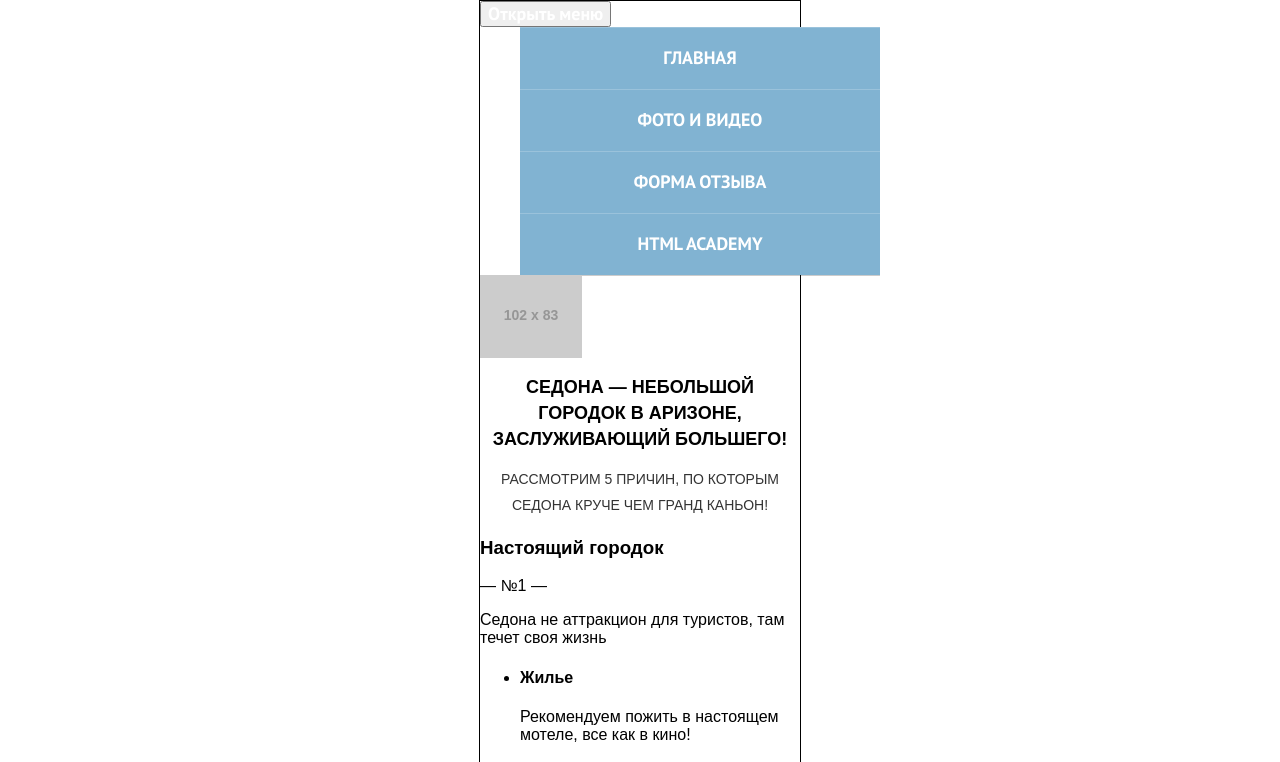
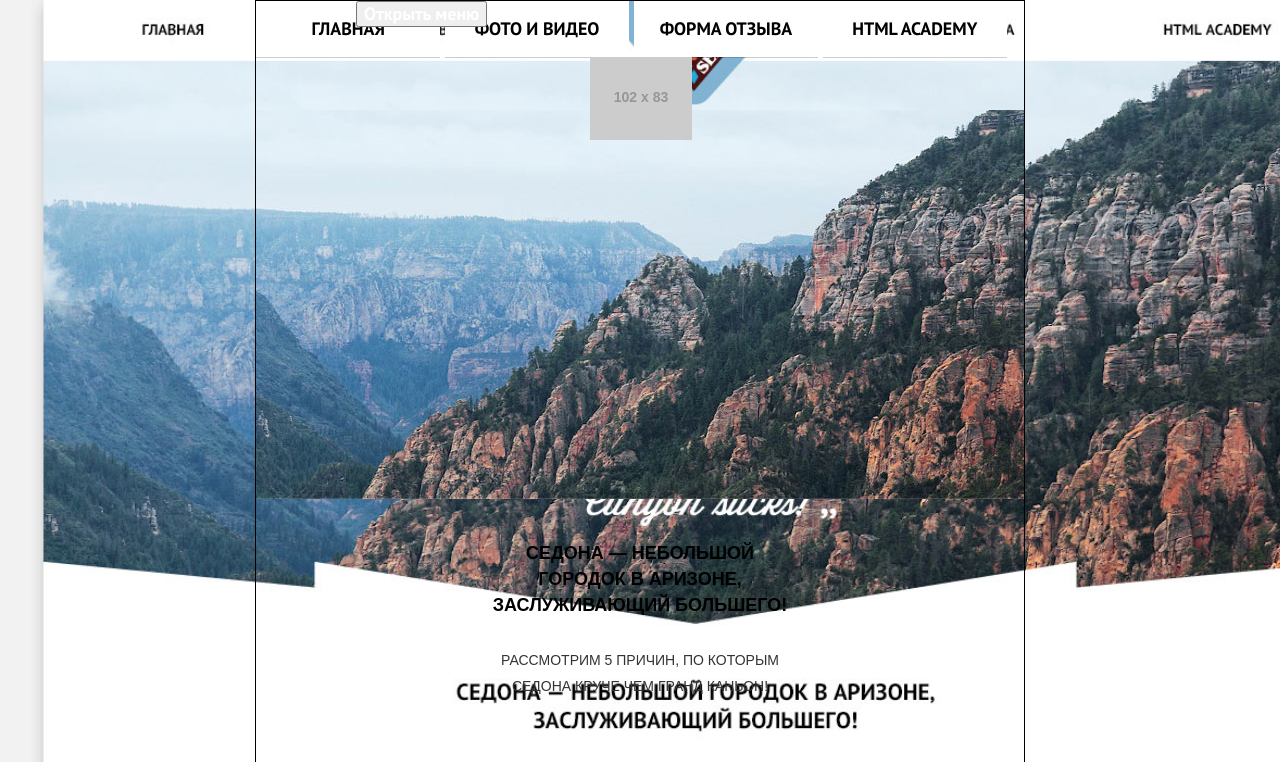
Before and after one commit to Coopersino/28813-sedona, a website: page index.html in a window 1280 px wide. Shown: the top 762 px of the page. Drawn offline with nearby package versions, Linux system fonts and the light colour scheme; files that its build step writes are made by us from their sources; placeholder pictures from the web are drawn by us; files whose address does not match are found by name.

Commit message:
Адаптивная сетка

```diff
--- a/index.html
+++ b/index.html
@@ -3,7 +3,8 @@
 
 <head>
   <meta charset="UTF-8">
-  <meta name="viewport" content="width=device-width, initial-scale=1.0">
+
+  <meta name="viewport" content="width=device-width,initial-scale=1">
   <meta http-equiv="X-UA-Compatible" content="ie=edge">
   <title>Index</title>
   <link rel="stylesheet" type="text/css" href="css/style.css">
@@ -30,6 +31,7 @@
     </div>
   </header>
   <main class="page-main">
+    <div class="page-main__intro-wrapper"></div>
     <section class="page-main__slogan">
       <h1 class="page-main__slogan-title">Седона — небольшой городок в  Аризоне, заслуживающий большего!</h1>
       <p class="page-main__slogan-text">Рассмотрим 5 причин, по которым Седона круче чем гранд каньон!</p>
@@ -40,6 +42,9 @@
           <h3 lass="features-item__title features-item__title--selected">Настоящий городок</h3>
           <span class="features-item__number features-item__number--selected"> — №1 — </span>
           <p class="features-item__text features-item__text--selected">Седона не аттракцион для туристов, там течет своя жизнь</p>
+          <div class="feature-item__photo">
+            <img src="img/photo-city@1x.jpg" width="320" height="260" alt="city of Sedona">
+          </div>
           <ul class="features-item__options-list">
             <li>
               <h4 class="options-item__title">Жилье</h4>
@@ -61,6 +66,9 @@
           <h3 class="features-item__title features-item__title--selected">Там есть мост дьявола</h3>
           <span class="features-item__number features-item__number--selected"> — №2 — </span>
           <p class="features-item__text features-item__text--selected">Да, по нему можно пройти! Если конечно вы осмелитесь </p>
+          <div class="feature-item__photo">
+            <img src="img/photo-bridge@1x.jpg" width="320" height="260" alt="devils bridge">
+          </div>
         </div>
       </div>
       <div class="features-item">
--- /dev/null
+++ b/less/blocks/features-list.less
@@ -0,0 +1,6 @@
+.features-list{
+  margin-top: 80px;
+}
+.features-item__title{
+  text-transform: uppercase;
+}
--- a/less/blocks/main-nav.less
+++ b/less/blocks/main-nav.less
@@ -5,14 +5,24 @@
   font-weight: 700;
   line-height: 20px;
   text-transform: uppercase;
+}
+.main-nav__wrapper{
+  .clearfix;
+  width: 100%
+}
+.main-nav__toggle{
+  position: absolute;
+  left: 356px;
 
 }
 .main-nav__list{
   margin: 0 0;
+  padding: 0;
 }
+
 .main-nav__item{
-  width: 320px;
-  padding: 21px 20px;
+  width: 280px;
+  padding: 18px 20px;
   background-color: #81b3d2;
   box-shadow: inset 0 1px 0 rgba(255, 255, 255, 0.2), 0 1px 0 rgba(1, 1, 1, 0.2);
   text-align: center;
@@ -23,3 +33,21 @@
   text-decoration: none;
   color: white;
 }
+@media @tablet-widths {
+  .main-nav__item{
+    display: inline-block;;
+    width: 24%;
+    padding: 18px 0;
+    background-color: #fff;
+  }
+  .main-nav__item a{
+    text-decoration: none;
+    color: black;
+  }
+
+}
+
+.page-header__logo{
+  margin: auto;
+  width: 100px;
+}
--- a/less/blocks/page-main.less
+++ b/less/blocks/page-main.less
@@ -1,3 +1,9 @@
+.page-main__intro-wrapper{
+  margin-top: -34px;
+  background: url("/img/bg-back-mobile@1x.jpg") no-repeat 50% 0px;
+  height: 390px;
+  width: auto;
+}
 .page-main__slogan{
   width: 300px;
   margin: auto;
@@ -6,6 +12,7 @@
   line-height: 26px;
 }
 .page-main__slogan-title{
+  margin: 40px 0 29px;
   color: black;
   font-size: 18px;
   font-weight: 700;
--- a/less/global/base.less
+++ b/less/global/base.less
@@ -4,3 +4,9 @@ body{
   margin-right: auto;
   border: 1px solid black;
 }
+
+@media @tablet-widths {
+  body{
+    width: 768px;
+  }
+}
--- /dev/null
+++ b/less/mixins.less
@@ -0,0 +1,20 @@
+.clearfix(){
+  &::after{
+    content: "";
+    display: table;
+    clear: both;
+  }
+}
+
+.container(){
+  width: 280px;
+  margin: 0 auto;
+
+  @media @tablet-widths{
+    width: 648px;
+  }
+
+  @media @desktop-widths {
+    width: 1200px;
+  }
+}
--- /dev/null
+++ b/less/outlines.less
@@ -0,0 +1,16 @@
+body {
+  background: @bg-cover url("/img/cover/sedona-index-mobile.jpg") no-repeat 0% 0px;
+}
+@media @tablet-widths {
+  body {
+    background: @bg-cover url("/img/cover/sedona-index-tablet.jpg") no-repeat 0% 0px;
+    background-size: 768px auto;
+  }
+}
+
+@media @desktop-widths {
+  body {
+    background: @bg-cover url("/img/cover/sedona-index-desktop.jpg") no-repeat 0% 0px;
+    background-size: 1391px auto;
+  }
+}
--- a/less/style.less
+++ b/less/style.less
@@ -1,8 +1,12 @@
 @import "normalize.less";
+@import "variables.less";
+@import "mixins.less";
+@import "outlines.less";
 @import "global/fonts.less";
 @import "global/base.less";
 @import "blocks/page-header.less";
 @import "blocks/main-nav.less";
 @import "blocks/page-main.less";
+@import "blocks/features-list.less";
 @import "blocks/page-footer.less";
 @import "blocks/feedback-form.less";
--- a/less/variables.less
+++ b/less/variables.less
@@ -0,0 +1,12 @@
+@light-blue: #81b3d2;
+@selected-block: #eee;
+@field-backgrund: #f2f2f2;
+@error-message: ##ff5c5c;
+@field-btn: #e6e6e6;
+@title: #000;
+@text: #333;
+@background: #fff;
+@tablet-widths: ~ "(min-width: 768px)";
+@desktop-widths: ~ "(min-width: 1200px)";
+
+@bg-cover: #292929;
```
Also changed, not shown: img/cover/sedona-form-desktop.jpg (added), img/cover/sedona-form-mobile.jpg (added), img/cover/sedona-form-tablet.jpg (added), img/cover/sedona-index-desktop.jpg (added), img/cover/sedona-index-mobile.jpg (added), img/cover/sedona-index-tablet.jpg (added), img/cover/sedona-photo-desktop.jpg (added), img/cover/sedona-photo-mobile.jpg (added), img/cover/sedona-photo-tablet.jpg (added).
